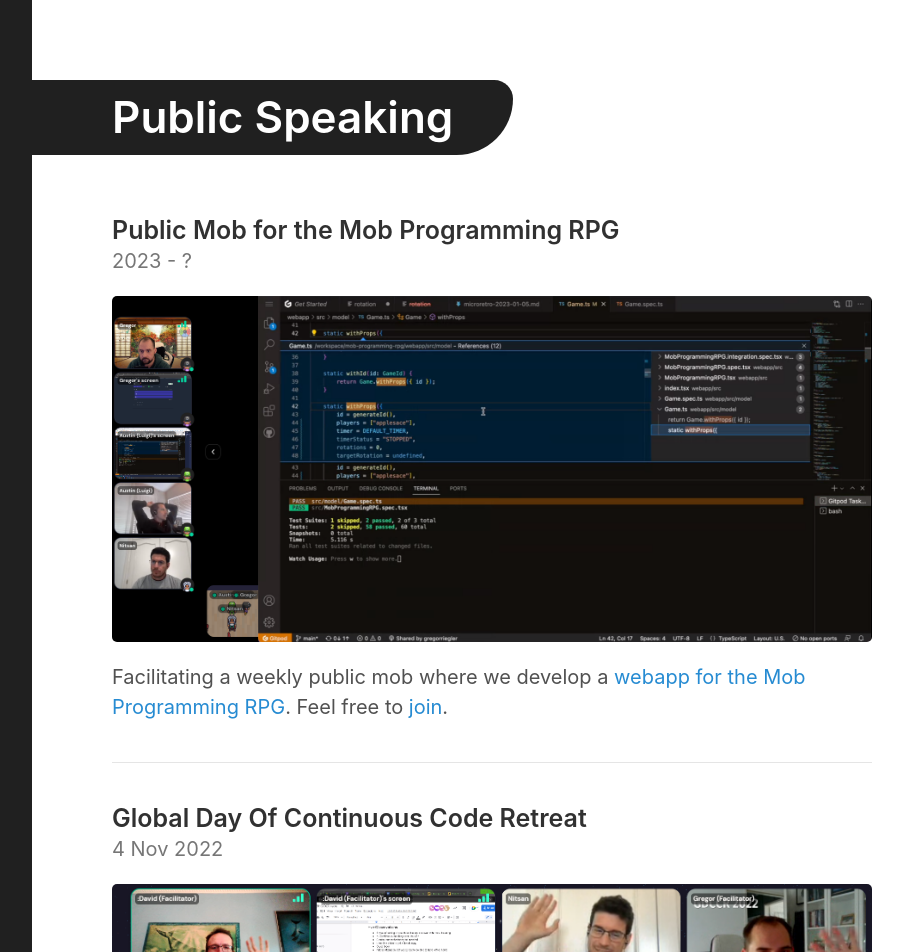
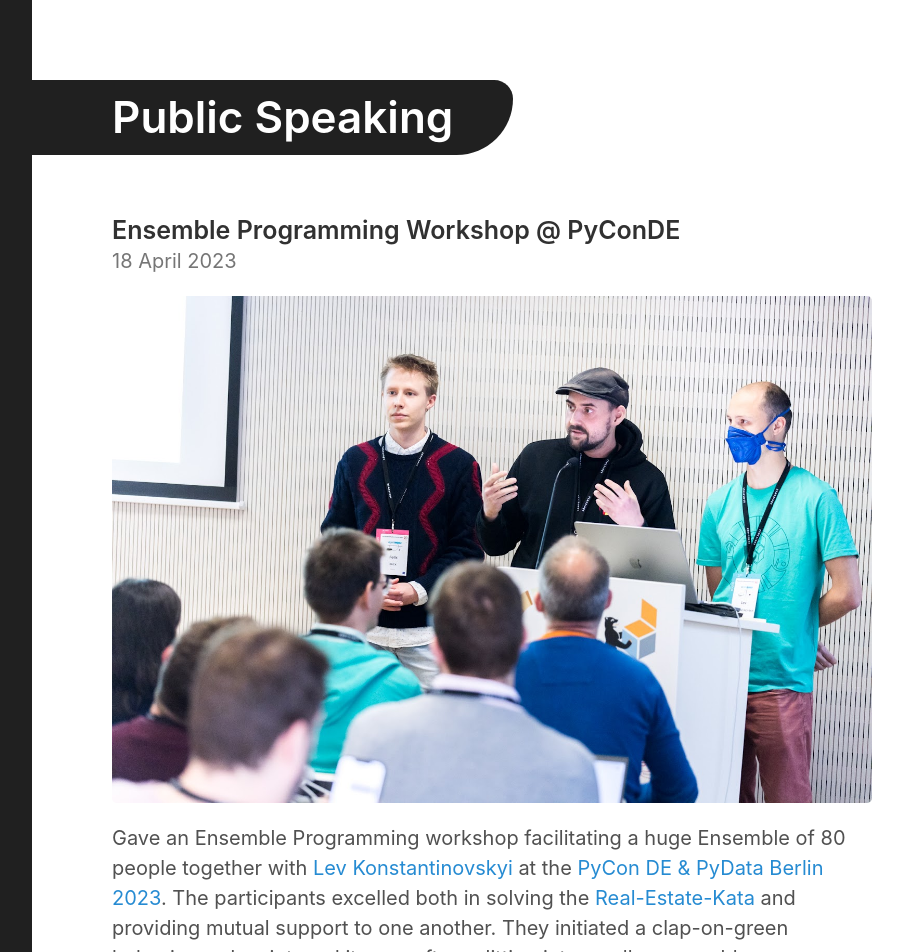
Before and after one commit to gregorriegler/gregorriegler.github.io, a Jekyll site: the page built from speaking.md, in a window 1280 px wide. Shown: the top 952 px of the page, without its empty margins (328-1231 px from the left). Built offline with Jekyll 4.4.1, drawn with Linux system fonts in a browser that asks for light colours; some of the changed text lies outside the part shown.

Commit message:
add pyconDe workshop to speaking section

```diff
--- a/speaking.md
+++ b/speaking.md
@@ -4,6 +4,19 @@
 sidebar_link: true
 sidebar_sort_order: 3
 ---
+
+<article class="post-body">
+    <h3>Ensemble Programming Workshop @ PyConDE</h3>
+
+    <div class="post-meta">
+        <span class="post-date">18 April 2023</span>
+    </div>
+
+    <img src="assets/img/PyConDe.jpg" alt="PyConDE Ensemble Programming Workshop" />
+    Gave an Ensemble Programming workshop facilitating a huge Ensemble of 80 people together with <a href="https://twitter.com/teagermylk">Lev Konstantinovskyi</a> at the <a href="https://2023.pycon.de/">PyCon DE & PyData Berlin 2023</a>.
+    The participants excelled both in solving the <a href="https://github.com/Real-Estate-Kata/real-estate-pydantic-kata">Real-Estate-Kata</a> and providing mutual support to one another.
+    They initiated a clap-on-green behavior and maintaned it even after splitting into smaller ensembles.
+</article>
 
 <article class="post-body">
     <h3>Public Mob for the Mob Programming RPG</h3>
```
Also changed, not shown: assets/img/PyConDe.jpg (added).
